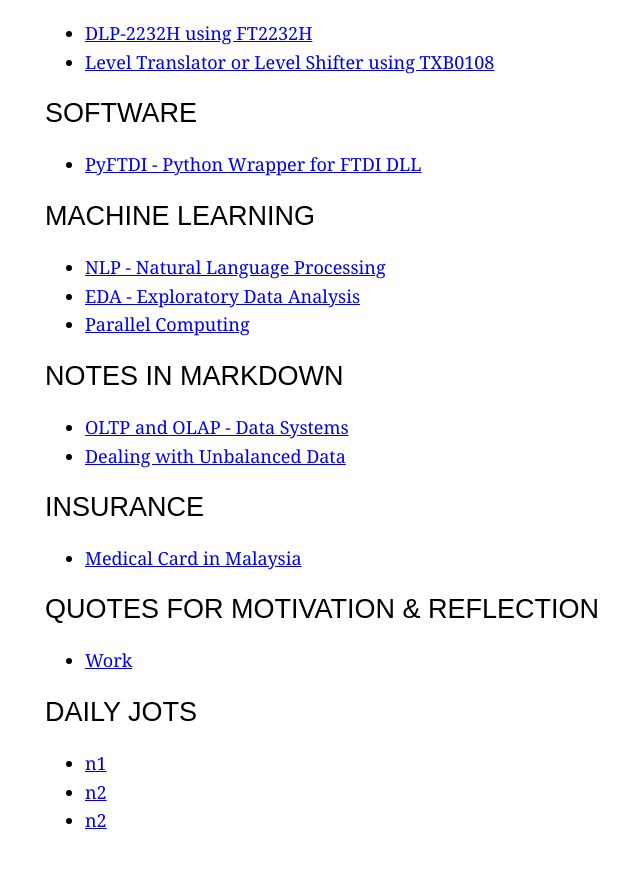
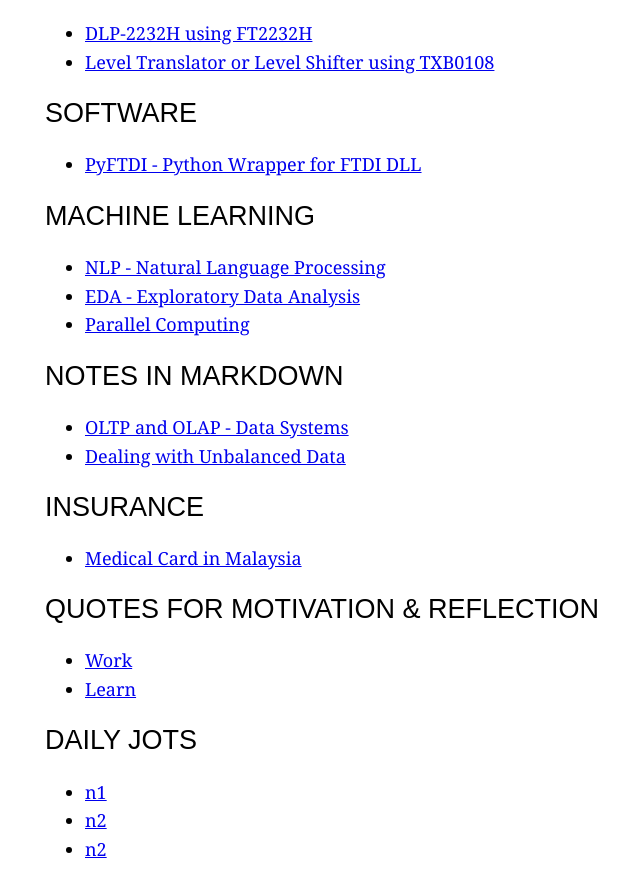
Before and after one commit to shienlong/shienlong.github.io, a plain HTML site: page index.html in a window 1280 px wide. Shown: the part 114-1001 px from the top of the page, without its empty margins (235-875 px from the left). Before the commit the page ends 972 px from the top, so only its background shows below. Drawn offline with Linux system fonts and the light colour scheme.

Commit message:
Update index.html
add new page on learning quotes

```diff
--- a/index.html
+++ b/index.html
@@ -35,6 +35,7 @@
 <h2>QUOTES FOR MOTIVATION & REFLECTION</h2>
   <ul>
     <li><a href="quote_work.html">Work</a></li>
+    <li><a href="quote_learn.html">Learn</a></li>
   </ul>
 <h2>DAILY JOTS</h2>
   <ul>
```
